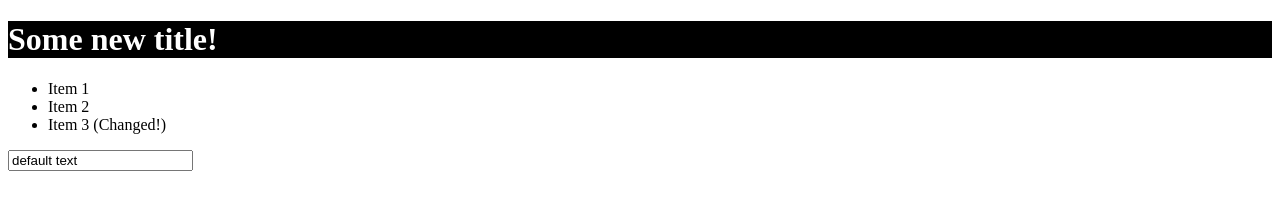
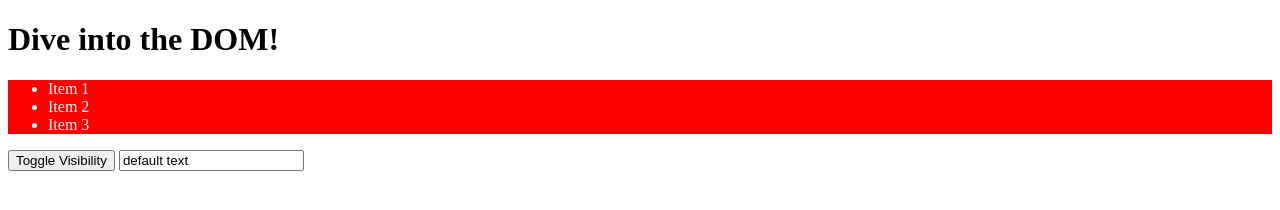
Before and after one commit to SpRingLJM/Calc_JS, a plain HTML site: page dom-01-starting-code/index.html in a window 1280 px wide. Drawn offline with Linux system fonts and the light colour scheme.

Commit message:
2024/1/28_2

```diff
--- a/dom-01-starting-code/app.js
+++ b/dom-01-starting-code/app.js
@@ -1,16 +1,20 @@
-const h1 = document.getElementById('main-title');
+const ul = document.body.firstElementChild.nextElementSibling;
+const firstLi = ul.firstElementChild;
 
-h1.textContent = 'Some new title!';
-h1.style.color = 'white';
-h1.style.backgroundColor = 'black';
+console.log(firstLi);
 
-const li = document.querySelector('li:last-of-type');
-li.textContent = li.textContent + ' (Changed!)';
+const section = document.querySelector('section');
+const button = document.querySelector('button');
 
-const body = document.body;
+// section.style.backgroundColor = 'blue';
+section.className = 'red-bg';
 
-// const listItemElements = document.querySelectorAll('li');
-const listItemElements = document.getElementsByTagName('li');
-for(const listItemEl of listItemElements){
-    console.dir(listItemEl);
-}
+button.addEventListener('click', () =>{
+    // if(section.className === 'red-bg visible'){
+    //     section.className = 'red-bg invisible';
+    // }else{
+    //     section.className = 'red-bg visible';
+    // }
+    // section.classList.toggle('visible');
+    section.classList.toggle('invisible');
+});
--- a/dom-01-starting-code/index.html
+++ b/dom-01-starting-code/index.html
@@ -5,15 +5,34 @@
   <meta name="viewport" content="width=device-width, initial-scale=1.0">
   <meta http-equiv="X-UA-Compatible" content="ie=edge">
   <title>DOM Interaction</title>
+  <style>
+    .red-bg{
+      background-color: red;
+      color: white;
+    }
+
+    .visible{
+      display: block;
+    }
+
+    .invisible{
+      display: none;
+    }
+  </style>
   <script src="app.js" defer></script>
 </head>
 <body>
   <header><h1 id="main-title">Dive into the DOM!</h1></header>
-  <ul>
-    <li>Item 1</li>
-    <li class="list-item">Item 2</li>
-    <li class="list-item">Item 3</li>
-  </ul>
+  <section class="red-bg visible">
+    <ul>
+      <li>Item 1</li>
+      <li class="list-item">Item 2</li>
+      <li class="list-item">Item 3</li>
+    </ul>
+  </section>
+  <button>
+    Toggle Visibility
+  </button>
   <input type="text" value="default text">
 </body>
 </html>
```
